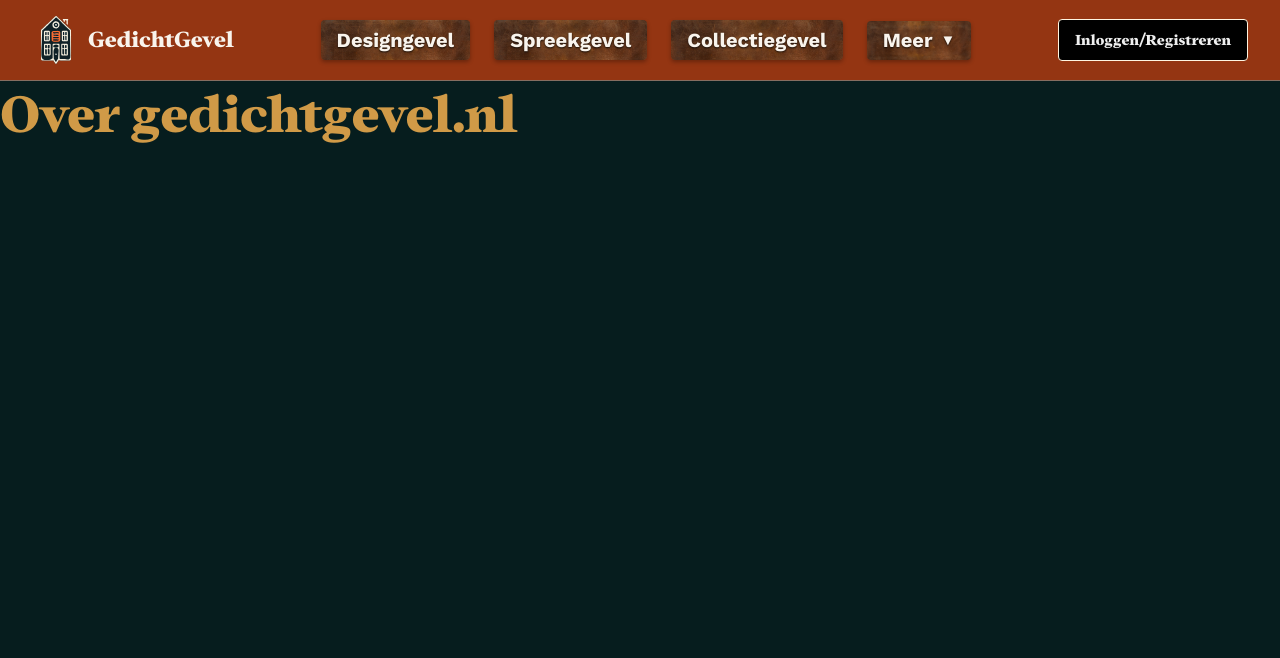
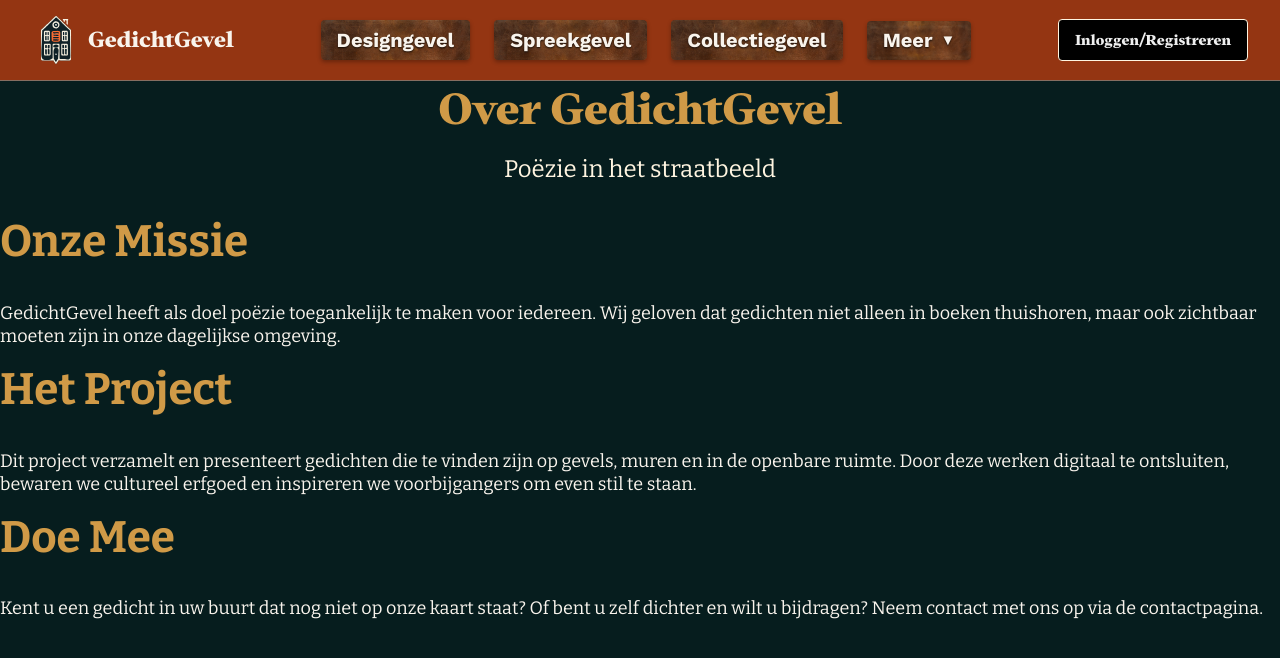
Before and after one commit to jezi89/eindproject-fe-gedichtgevel.nl, a React (Vite) app: page /overmij in a window 1280 px wide. Shown: the top 658 px of the page. Built offline with nearby package versions, Linux system fonts and the light colour scheme; no server answers.

Commit message:
Standardize Info Pages: Update AboutPage structure and styling to match Contact and Terms pages

```diff
--- a/src/components/search/SearchBar.module.scss
+++ b/src/components/search/SearchBar.module.scss
@@ -212,7 +212,8 @@
 	transform:  translateY(-1px);
 	background: color.adjust($button-tertiary-background, $lightness: -15%);
 	// Enhanced Figma shadow on hover
-	box-shadow: 0 0 2px 3px $secondary-light, inset 2px 2px 1px 4px $secondary-light, inset -2px -2px 1px 4px $secondary-light; // Was $secondary-300
+	box-shadow: 0 0 3px 3px $secondary-light, inset 1px 1px 0px 3px $secondary-light, inset -1px 0px 1px 4px $secondary-light; // Was $secondary-300
+
 	}
 
   &:disabled {
--- a/src/pages/About/AboutPage.jsx
+++ b/src/pages/About/AboutPage.jsx
@@ -1,9 +1,47 @@
+/**
+ * AboutPage Component
+ *
+ * The About page for the gedichtgevel.nl application.
+ * Displays information about the project and its mission.
+ *
+ * @module pages/About/AboutPage
+ */
+
+/**
+ * AboutPage component
+ *
+ * @component
+ * @returns {JSX.Element} About page component
+ */
 export function AboutPage() {
-    // TODO mergen met Contact page
     return (
-        <>
-            <h1>Over gedichtgevel.nl</h1>
-        </>
+        <div className="page-about">
+            <h1 className="page-title">Over GedichtGevel</h1>
+            <p className="page-subtitle">Poëzie in het straatbeeld</p>
 
-    )
+            <section className="about-section">
+                <h2>Onze Missie</h2>
+                <p>
+                    GedichtGevel heeft als doel poëzie toegankelijk te maken voor iedereen.
+                    Wij geloven dat gedichten niet alleen in boeken thuishoren, maar ook zichtbaar moeten zijn in onze dagelijkse omgeving.
+                </p>
+            </section>
+
+            <section className="about-section">
+                <h2>Het Project</h2>
+                <p>
+                    Dit project verzamelt en presenteert gedichten die te vinden zijn op gevels, muren en in de openbare ruimte.
+                    Door deze werken digitaal te ontsluiten, bewaren we cultureel erfgoed en inspireren we voorbijgangers om even stil te staan.
+                </p>
+            </section>
+
+            <section className="about-section">
+                <h2>Doe Mee</h2>
+                <p>
+                    Kent u een gedicht in uw buurt dat nog niet op onze kaart staat?
+                    Of bent u zelf dichter en wilt u bijdragen? Neem contact met ons op via de contactpagina.
+                </p>
+            </section>
+        </div>
+    );
 }
--- a/src/pages/About/AboutPage.module.scss
+++ b/src/pages/About/AboutPage.module.scss
@@ -1,36 +1,38 @@
-// AboutPage Styles
-// =====================================
-// Gebruik de gedeelde styles uit de styles folder:
-//
-// 1. Import de benodigde modules:
-//    @import '@/styles/variables';     // Voor kleuren, spacing, breakpoints
-//    @import '@/styles/mixins';        // Voor herbruikbare style patronen
-//    @import '@/styles/typography';    // Voor text styling
-//    @import '@/styles/layout';        // Voor layout utilities
-//
-// 2. Gebruik de variabelen:
-//    - $color-primary, $color-secondary voor thema kleuren
-//    - $spacing-small, $spacing-medium, $spacing-large voor spacing
-//    - $font-size-base, $font-size-large voor font sizes
-//    - $breakpoint-mobile, $breakpoint-tablet voor responsive design
-//
-// 3. Gebruik de mixins:
-//    - @include flex-center(); voor centered flex layouts
-//    - @include card-style(); voor kaart-achtige elementen
-//    - @include responsive($breakpoint-mobile) voor media queries
+@use "@/styles/variables" as *;
+@use "@/styles/mixins" as *;
 
-.about-container {
-  // Main container styles
+.page-about {
+  max-width: 800px;
+  margin:    0 auto;
+  padding:   $spacing-xl;
+
+  .page-title {
+    margin-bottom: $spacing-md;
+    color:         $color-primary;
   }
 
-.about-header {
-  // Header section styles
+  .page-subtitle {
+    font-size:     $font-size-lg;
+    margin-bottom: $spacing-xl;
+    color:         $color-text-secondary;
   }
 
-.about-content {
-  // Content area styles
+  .about-section {
+    margin-bottom:    $spacing-xl;
+    padding:          $spacing-lg;
+    border-radius:    $border-radius-md;
+    background-color: $color-surface;
+
+    h2 {
+      font-size:     $font-size-xl;
+      margin-bottom: $spacing-md;
+      color:         $color-primary;
+    }
+
+    p {
+      line-height:   1.6;
+      margin-bottom: $spacing-md;
+      color:         $color-text;
+    }
   }
-
-.about-section {
-  // Individual section styles
-  }
+}
```
